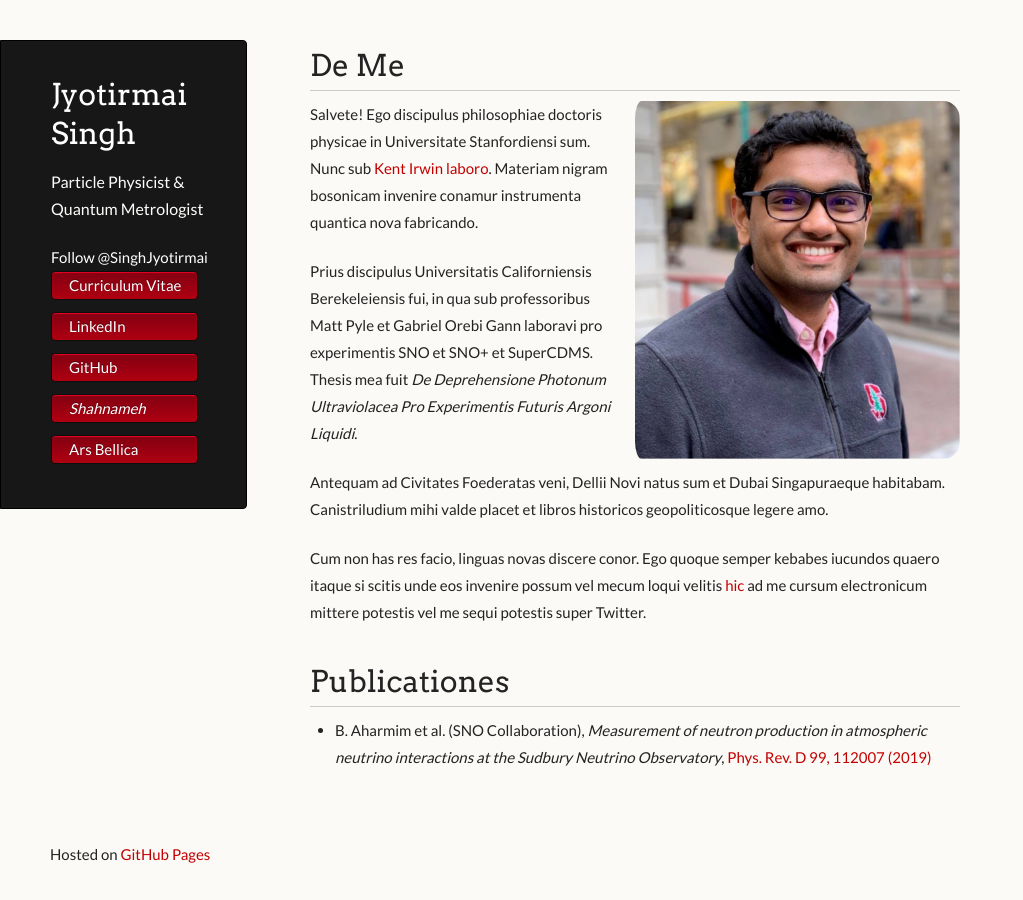
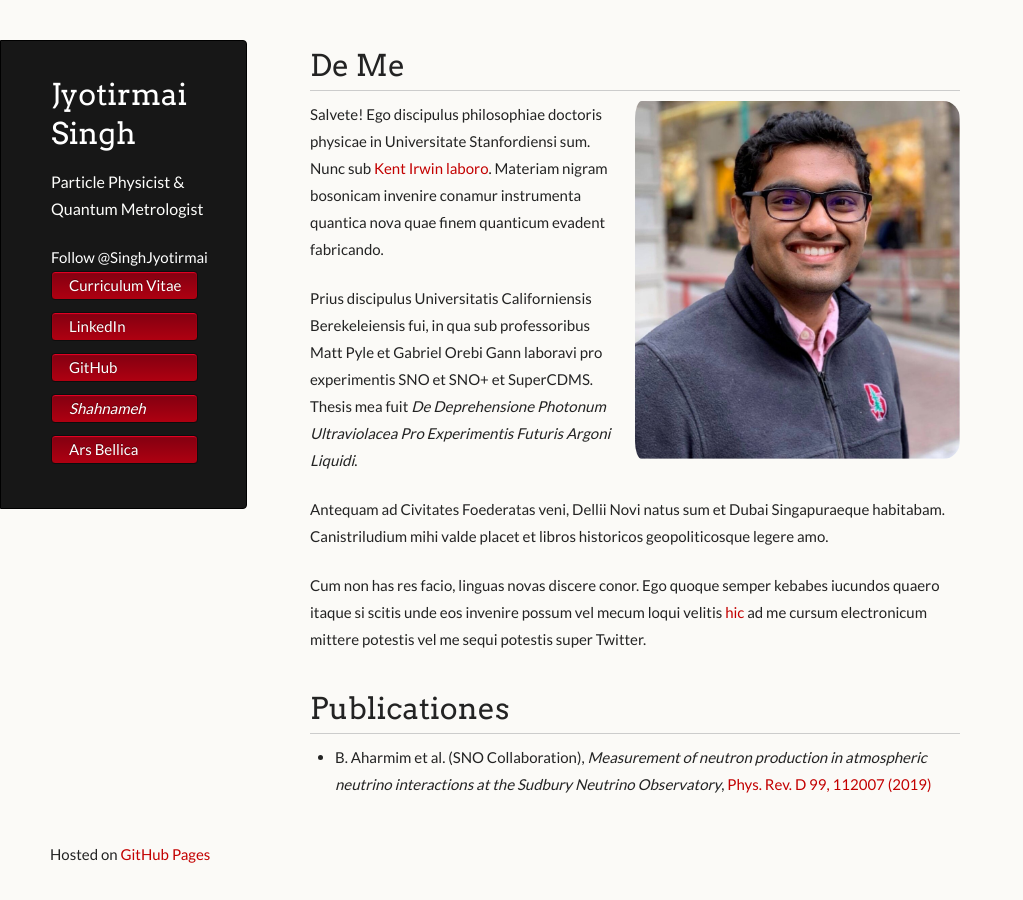
Before and after one commit to joe-singh/joe-singh.github.io, a Jekyll site: the page built from index-lt.md, in a window 1280 px wide. Shown: the whole page, without its empty margins (0-1023 px from the left). Built offline with Jekyll 4.4.1, drawn with Linux system fonts in a browser that asks for light colours; some web fonts are replaced; comment, search, counter and statistics services are not loaded.

Commit message:
update latin

```diff
--- a/index-lt.md
+++ b/index-lt.md
@@ -15,7 +15,7 @@ There should be whitespace between paragraphs. We recommend including a README,
 
 <!--<img style="position:absolute; LEFT:78% " width="205" height="308" src="./goodpic.jpg"> -->
 <img align="right" src="./dp.jpg" style="max-width:50%; border-radius:5%; padding-left: 10px;">
-Salvete! Ego discipulus philosophiae doctoris physicae in Universitate Stanfordiensi sum. Nunc sub [Kent Irwin laboro](https://irwinlab.sites.stanford.edu/). Materiam nigram bosonicam invenire conamur instrumenta quantica nova fabricando.
+Salvete! Ego discipulus philosophiae doctoris physicae in Universitate Stanfordiensi sum. Nunc sub [Kent Irwin laboro](https://irwinlab.sites.stanford.edu/). Materiam nigram bosonicam invenire conamur instrumenta quantica nova quae finem quanticum evadent fabricando.
 
 Prius discipulus Universitatis Californiensis Berekeleiensis fui, in qua sub professoribus Matt Pyle et Gabriel Orebi Gann laboravi pro experimentis SNO et SNO+ et SuperCDMS. Thesis mea fuit <em>De Deprehensione Photonum Ultraviolacea Pro Experimentis Futuris Argoni Liquidi</em>.
 
```
